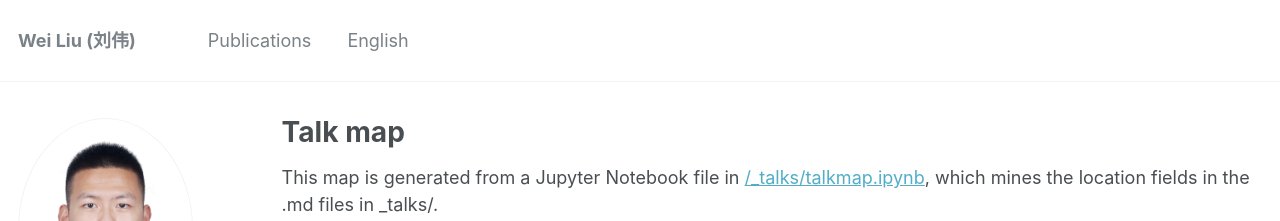
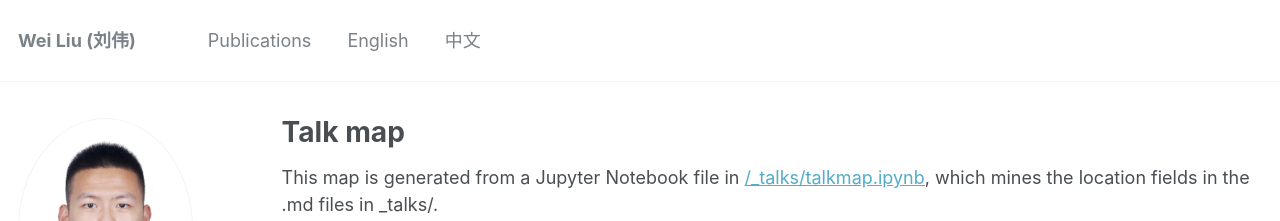
Before and after one commit to jugechengzi/WeiLiu.github.io, a Jekyll site: the page built from _pages/talkmap.html, in a window 1280 px wide and 1147 px high. Shown: the top 221 px of the window. Built offline with Jekyll 4.4.1, drawn with Linux system fonts in a browser that asks for light colours; nearby versions of some CDN libraries; some web fonts are replaced.

Commit message:
Update navigation.yml

```diff
--- a/_data/navigation.yml
+++ b/_data/navigation.yml
@@ -4,3 +4,5 @@ main:
     url: /publications/
   - title: "English"
     url: /English/
+  - title: "中文"
+    url: /Chinese/
```
